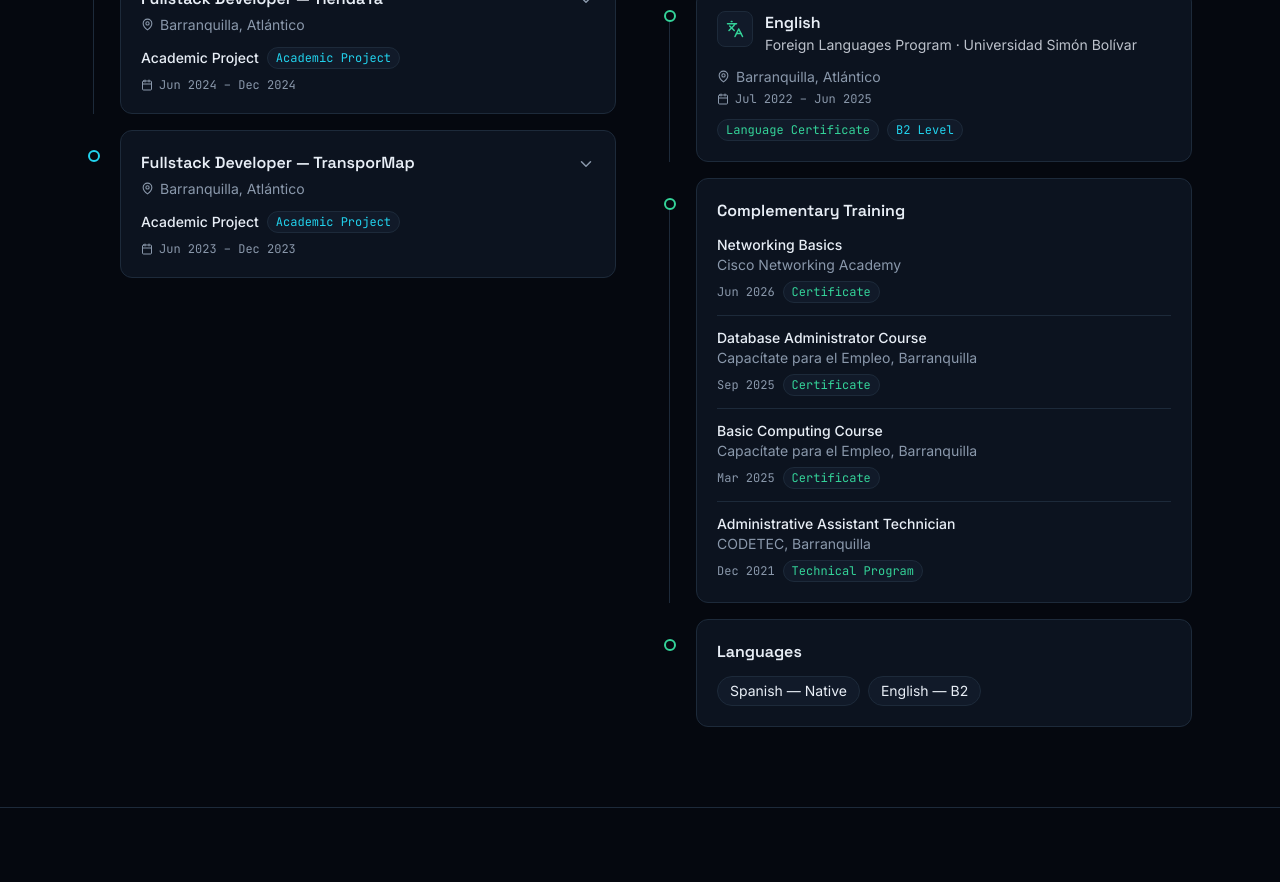
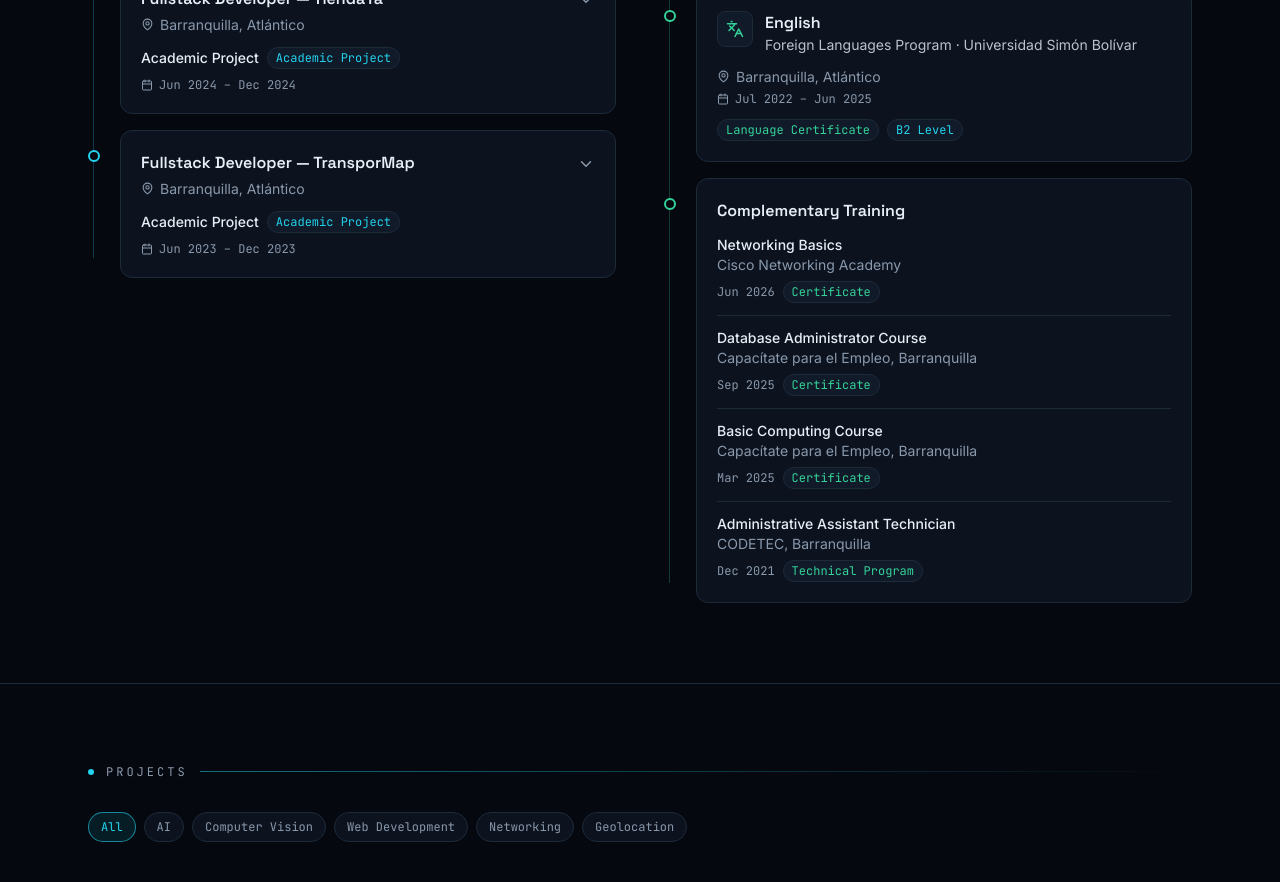
Before and after one commit to juancveg/juan-vega-portafolio, a Next.js app: page / in a window 1280 px wide. Shown: the part 1920-2802 px from the top of the page. Built offline with nearby package versions, Linux system fonts and the light colour scheme.

Commit message:
Refactor Experience and Education components
Refactor Experience and Education components to use TimelineList and TimelineDot for better structure. Remove unnecessary TimelineItem components.

```diff
--- a/components/Experience.tsx
+++ b/components/Experience.tsx
@@ -78,37 +78,48 @@ const COMPLEMENTARY = [
   },
 ];
 
-function TimelineItem({
+/**
+ * Timeline strategy: a single continuous line runs down the left side of the
+ * entire list container (position: absolute, top-0 to bottom-0 on the wrapper).
+ * Each item only contributes its dot — no per-item line segment, so there are
+ * no gaps or overflows between cards regardless of card height.
+ */
+function TimelineList({
   children,
   color = "signal",
-  last = false,
 }: {
   children: React.ReactNode;
   color?: "signal" | "pulse";
-  last?: boolean;
 }) {
-  const dotColor =
-    color === "pulse" ? "border-pulse" : "border-signal";
   return (
     <div className="relative pl-8">
-      {/* dot */}
+      {/* single continuous line for the whole list */}
       <span
-        className={`absolute left-0 top-5 h-3 w-3 rounded-full border-2 bg-base ${dotColor}`}
+        className={`absolute left-[5px] top-5 bottom-5 w-px ${
+          color === "pulse" ? "bg-pulse/25" : "bg-signal/25"
+        }`}
       />
-      {/* vertical line — hidden on last item */}
-      {!last && (
-        <span className="absolute left-[5px] top-8 bottom-0 w-px bg-line" />
-      )}
-      {children}
+      <div className="space-y-4">{children}</div>
     </div>
   );
 }
 
-function ExperienceCard({ item, last }: { item: ExperienceItem; last: boolean }) {
+function TimelineDot({ color = "signal" }: { color?: "signal" | "pulse" }) {
+  return (
+    <span
+      className={`absolute -left-8 top-5 h-3 w-3 rounded-full border-2 bg-base ${
+        color === "pulse" ? "border-pulse" : "border-signal"
+      }`}
+    />
+  );
+}
+
+function ExperienceCard({ item }: { item: ExperienceItem }) {
   const [open, setOpen] = useState(false);
 
   return (
-    <TimelineItem color="signal" last={last}>
+    <div className="relative">
+      <TimelineDot color="signal" />
       <button
         onClick={() => setOpen((o) => !o)}
         className="w-full rounded-xl border border-line bg-surface p-5 text-left transition-colors hover:border-signal/40"
@@ -148,7 +159,7 @@ function ExperienceCard({ item, last }: { item: ExperienceItem; last: boolean })
           </ul>
         )}
       </button>
-    </TimelineItem>
+    </div>
   );
 }
 
@@ -165,15 +176,11 @@ export default function ExperienceEducation() {
             <span className="eyebrow-line h-px flex-1" />
           </div>
 
-          <div className="space-y-4">
-            {EXPERIENCE.map((item, i) => (
-              <ExperienceCard
-                key={item.role}
-                item={item}
-                last={i === EXPERIENCE.length - 1}
-              />
+          <TimelineList color="signal">
+            {EXPERIENCE.map((item) => (
+              <ExperienceCard key={item.role} item={item} />
             ))}
-          </div>
+          </TimelineList>
         </div>
 
         {/* ── EDUCATION ── */}
@@ -184,10 +191,11 @@ export default function ExperienceEducation() {
             <span className="eyebrow-line h-px flex-1" />
           </div>
 
-          <div className="space-y-4">
+          <TimelineList color="pulse">
 
-            {/* Systems Engineering degree */}
-            <TimelineItem color="pulse" last={false}>
+            {/* Systems Engineering */}
+            <div className="relative">
+              <TimelineDot color="pulse" />
               <div className="rounded-xl border border-line bg-surface p-5">
                 <div className="flex items-start gap-3">
                   <div className="flex h-9 w-9 shrink-0 items-center justify-center rounded-lg border border-line bg-surface2 text-pulse">
@@ -213,10 +221,11 @@ export default function ExperienceEducation() {
                   </span>
                 </div>
               </div>
-            </TimelineItem>
+            </div>
 
             {/* English — Foreign Languages Program */}
-            <TimelineItem color="pulse" last={false}>
+            <div className="relative">
+              <TimelineDot color="pulse" />
               <div className="rounded-xl border border-line bg-surface p-5">
                 <div className="flex items-start gap-3">
                   <div className="flex h-9 w-9 shrink-0 items-center justify-center rounded-lg border border-line bg-surface2 text-pulse">
@@ -242,10 +251,11 @@ export default function ExperienceEducation() {
                   </span>
                 </div>
               </div>
-            </TimelineItem>
+            </div>
 
             {/* Complementary Training */}
-            <TimelineItem color="pulse" last={false}>
+            <div className="relative">
+              <TimelineDot color="pulse" />
               <div className="rounded-xl border border-line bg-surface p-5">
                 <h3 className="font-display text-base font-semibold text-ink">Complementary Training</h3>
                 <ul className="mt-3 space-y-3">
@@ -263,24 +273,9 @@ export default function ExperienceEducation() {
                   ))}
                 </ul>
               </div>
-            </TimelineItem>
+            </div>
 
-            {/* Languages */}
-            <TimelineItem color="pulse" last={true}>
-              <div className="rounded-xl border border-line bg-surface p-5">
-                <h3 className="font-display text-base font-semibold text-ink">Languages</h3>
-                <div className="mt-3 flex flex-wrap gap-2">
-                  <span className="rounded-full border border-line bg-surface2 px-3 py-1 text-sm text-ink">
-                    Spanish — Native
-                  </span>
-                  <span className="rounded-full border border-line bg-surface2 px-3 py-1 text-sm text-ink">
-                    English — B2
-                  </span>
-                </div>
-              </div>
-            </TimelineItem>
-
-          </div>
+          </TimelineList>
         </div>
 
       </div>
```
